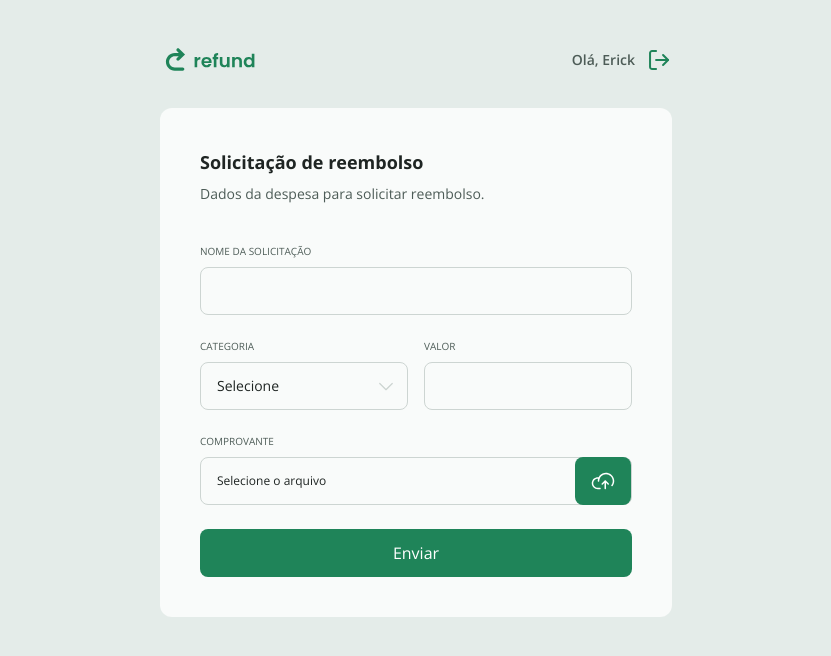
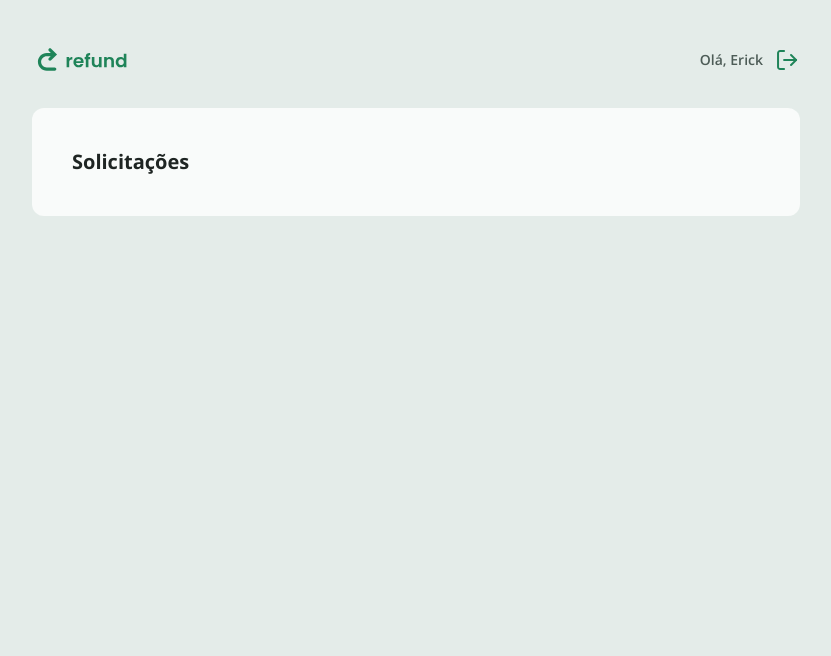
Before and after one commit to Erick-A-Martins/refund-react, a React (Vite) app: page / in a window 1280 px wide. Shown: the top 656 px of the page, without its empty margins (224-1055 px from the left). Built offline with nearby package versions, Linux system fonts and the light colour scheme.

Commit message:
add Dashboard component

```diff
--- a/src/pages/Confirm.tsx
+++ b/src/pages/Confirm.tsx
@@ -11,7 +11,7 @@ export function Confirm(){
     }
 
     return (
-        <div className="bg-gray-500 lg:w-[512px] rounded-xl flex flex-col items-center p-10 gap-6">
+        <div className="bg-gray-500 lg:w-lg rounded-xl flex flex-col items-center p-10 gap-6">
             <h1 className="text-2xl font-bold text-center text-green-100">Solicitação enviada!</h1>
 
             <img src={okSvg} alt="Ícone de OK" className="w-28" />
--- /dev/null
+++ b/src/pages/Dashboard.tsx
@@ -0,0 +1,7 @@
+export function Dashboard(){
+    return (
+        <div className="bg-gray-500 rounded-xl p-10 md:min-w-3xl">
+            <h1 className="text-gray-100 font-bold text-xl flex-1">Solicitações</h1>
+        </div>
+    )
+}
--- /dev/null
+++ b/src/routes/ManagerRoutes.tsx
@@ -0,0 +1,16 @@
+import { Routes, Route } from "react-router";
+import { Dashboard } from "../pages/Dashboard";
+import { AppLayout } from "../components/AppLayout";
+import { NotFound } from "../pages/NotFound";
+
+export function ManagerRoutes(){
+    return (
+        <Routes>
+            <Route path="/" element={<AppLayout />}>
+                <Route path="/" element={<Dashboard />} />
+            </Route>
+
+            <Route path="*" element={<NotFound />} />
+        </Routes>
+    )
+}
--- a/src/routes/index.tsx
+++ b/src/routes/index.tsx
@@ -1,11 +1,12 @@
 import { BrowserRouter } from "react-router";
 import { AuthRoutes } from "./AuthRoutes";
 import { EmployeeRoutes } from "./EmployeeRoutes";
+import { ManagerRoutes } from "./ManagerRoutes";
 
 export function Routes(){
     return (
         <BrowserRouter>
-            <EmployeeRoutes />
+            <ManagerRoutes />
         </BrowserRouter>
     )
 }
```
